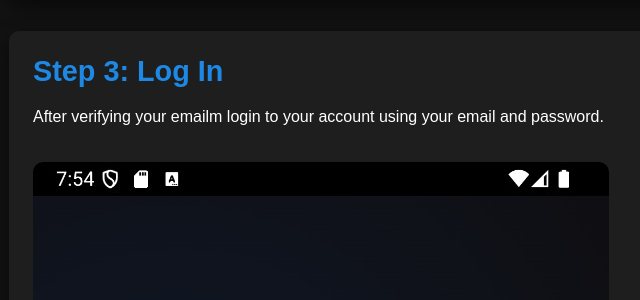
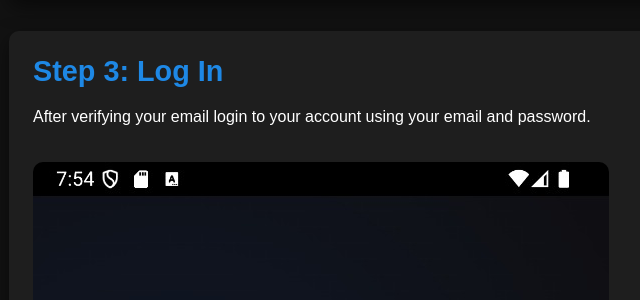
Before and after one commit to MND2005/brynsl, a Flask app: page /userguide in a window 1280 px wide. Shown: the part 3109-3409 px from the top of the page, without its empty margins (147-787 px from the left). Run offline with Flask 3, Linux system fonts and the light colour scheme.

Commit message:
reset password error fixed

```diff
--- a/app.py
+++ b/app.py
@@ -445,7 +445,7 @@ def verify_reset_otp():
             session.pop('reset_password', None)
             return render_template('verify_reset_otp.html', error=f"Password reset failed: {str(e)}")
 
-    return render_template('login.html')
+    return render_template('verify_reset_otp.html')
 
 
 @app.route('/dashboard')
--- a/templates/user_guide.html
+++ b/templates/user_guide.html
@@ -205,7 +205,7 @@
 
         <div class="step" id="step3">
             <h2>Step 3: Log In</h2>
-            <p>After verifying your emailm login to your account using your email and password.</p>
+            <p>After verifying your email login to your account using your email and password.</p>
             <img src="{{ url_for('static', filename='Media/log_in.jpg') }}" alt="Step 3 Screenshot" class="screenshot">
         </div>
 
@@ -219,8 +219,8 @@
         </div>
         <div class="step" id="step4">
             <h2> When You Forgot Your Password</h2>
-            <p>After logging, you can start chatting with BRYN.</p>
-            <img src="{{ url_for('static', filename='Media/dashboard.jpg') }}" alt="Step 4 Screenshot" class="screenshot">
+            <p>01.Go to login page and click forgot pasword.</p>
+            <img src="{{ url_for('static', filename='Media/forgot_password.jpg') }}" alt="Step 4 Screenshot" class="screenshot">
         </div>
     </div>
 
```
Also changed, not shown: static/Media/forgot_password.jpg (added).
